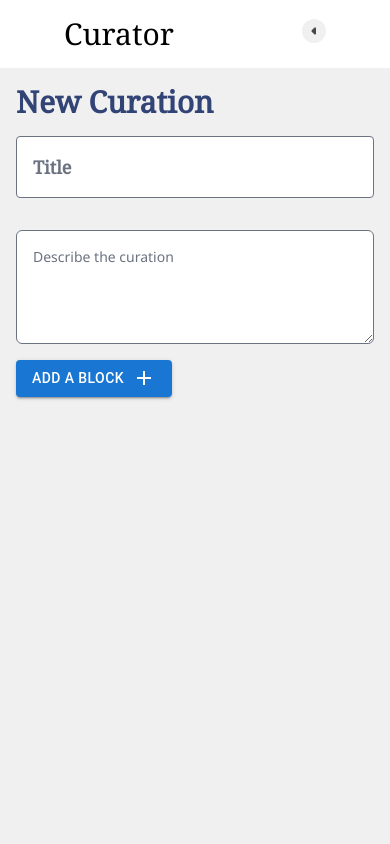
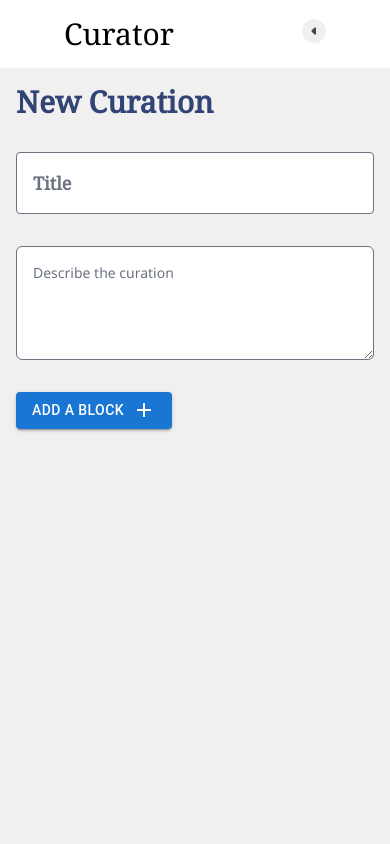
Before and after one commit to pranavraaghav/curator-frontend, a Next.js app: page /dashboard/curation/create in a window 390 px wide. Shown: the top 844 px of the page. Built offline with nearby package versions, Linux system fonts and the light colour scheme.

Commit message:
style(create): add responsive spacing and font

```diff
--- a/components/Curation/EditableCuration.jsx
+++ b/components/Curation/EditableCuration.jsx
@@ -51,7 +51,7 @@ function EditableCuration({ initState, submitHandler }) {
   }
 
   return (
-    <div className="flex flex-col items-start w-full p-4 lg:w-1/2 lg:ml-36 lg:mr-auto">
+    <div className="flex flex-col items-start w-full p-4 space-y-8 lg:w-1/2 lg:ml-36 lg:mr-auto">
       <h1 className="heading">New Curation</h1>
       {/* Title */}
       {/* <label
@@ -61,7 +61,7 @@ function EditableCuration({ initState, submitHandler }) {
         Title
       </label> */}
       <input
-        className="text-lg rounded lg:text-5xl-md heading form-text"
+        className="text-lg rounded lg:text-3xl heading form-text"
         name="title"
         label="title"
         type="text"
@@ -137,7 +137,7 @@ function EditableCuration({ initState, submitHandler }) {
       {/* Button to create new blocks*/}
       <Button
         variant="contained"
-        className="p-2 ml-auto text-sm font-bold 2xl:my-2 md:text-md lg:text-lg md:p-4"
+        className="p-2 ml-auto text-sm font-bold hover:bg-secondary font-noto-sans 2xl:my-2 md:text-md lg:text-lg md:p-4"
         onClick={addNewBlock}
       >
         Add a block
@@ -149,7 +149,7 @@ function EditableCuration({ initState, submitHandler }) {
       {blocks.length !== 0 && (
         <Button
           variant="contained"
-          className="block p-2 mx-auto text-sm font-bold bg-green-500 2xl:my-2 md:text-md lg:text-lg md:p-4"
+          className="block p-2 mx-auto text-sm font-bold bg-green-500 hover:bg-secondary font-noto-sans 2xl:my-2 md:text-md lg:text-lg md:p-4"
           onClick={() =>
             submitHandler({
               title: title,
```
